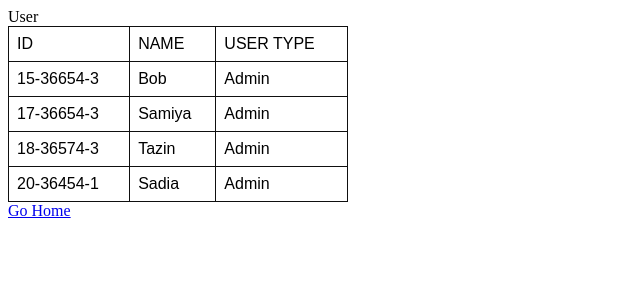
After one commit to SamiyaRahman/learning-web-technologies-fall-2021-2022-sec-B, a PHP site: page /viewUser.php in a window 1280 px wide. The commit adds this page. Shown: the top 300 px of the page, without its empty margins (0-640 px from the left). Run offline with PHP 8.4, Linux system fonts and the light colour scheme.

Commit message:
update some code

```diff
--- a/MINI-PROJECT/admin.php
+++ b/MINI-PROJECT/admin.php
@@ -15,9 +15,9 @@
 
     <a href="profile.php">Profile</a>
     <br>
-    <a href="">Change Password</a>
+    <a href="changePassword.php">Change Password</a>
     <br>
-    <a href="">View User</a>
+    <a href="viewUser.php">View User</a>
     <br>
     <a href="">Logout</a>
 </div>
--- a/MINI-PROJECT/changePassword.php
+++ b/MINI-PROJECT/changePassword.php
@@ -23,7 +23,7 @@
 <input type="password">
 <br>
 <hr>
-<button >Change</button><a href="admin.php">Register</a>
+<button >Change</button><a href="admin.php">Home</a>
 
 
 
--- /dev/null
+++ b/MINI-PROJECT/viewUser.php
@@ -0,0 +1,52 @@
+<!DOCTYPE html>
+<html lang="en">
+<head>
+    <meta charset="UTF-8">
+    <meta http-equiv="X-UA-Compatible" content="IE=edge">
+    <meta name="viewport" content="width=device-width, initial-scale=1.0">
+    <title>View user</title>
+    <link rel="stylesheet" href="./css/style.css">
+</head>
+<body>
+<table style='width:340px'>
+<tr>
+    User
+</tr>
+
+  <tr>
+    <td>ID</td>
+    <td>NAME</td>
+    <td>USER TYPE</td>
+
+  </tr>
+  <tr>
+    <td>15-36654-3</td>
+    <td>Bob</td>
+    <td>Admin</td>
+
+  </tr>
+  <tr>
+    <td>17-36654-3</td>
+    <td>Samiya</td>
+    <td>Admin</td>
+
+  </tr>
+  <tr>
+    <td>18-36574-3</td>
+    <td>Tazin</td>
+    <td>Admin</td>
+
+  </tr>
+  <tr>
+    <td>20-36454-1</td>
+    <td>Sadia</td>
+    <td>Admin</td>
+
+  </tr>
+
+
+</table>
+
+<a href="admin.php">Go Home</a>
+</body>
+</html>
```
